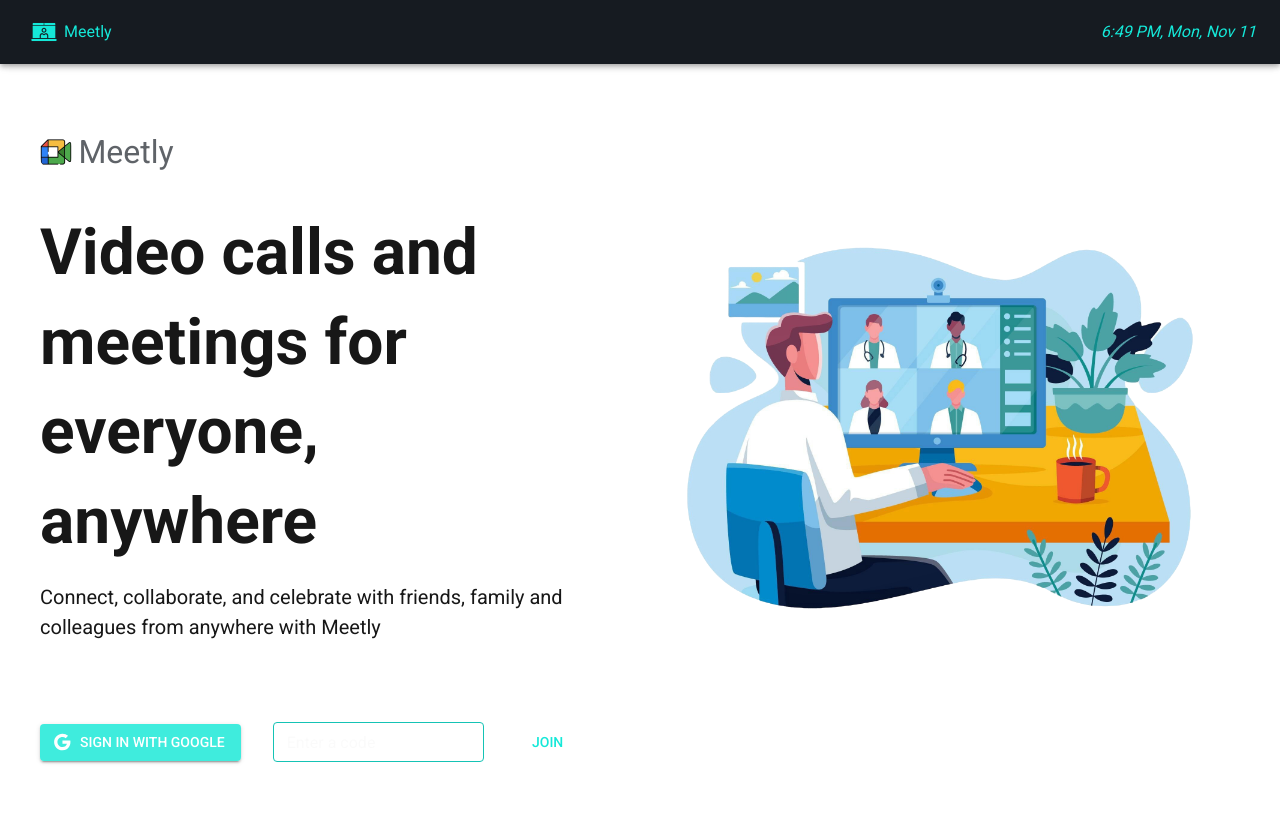
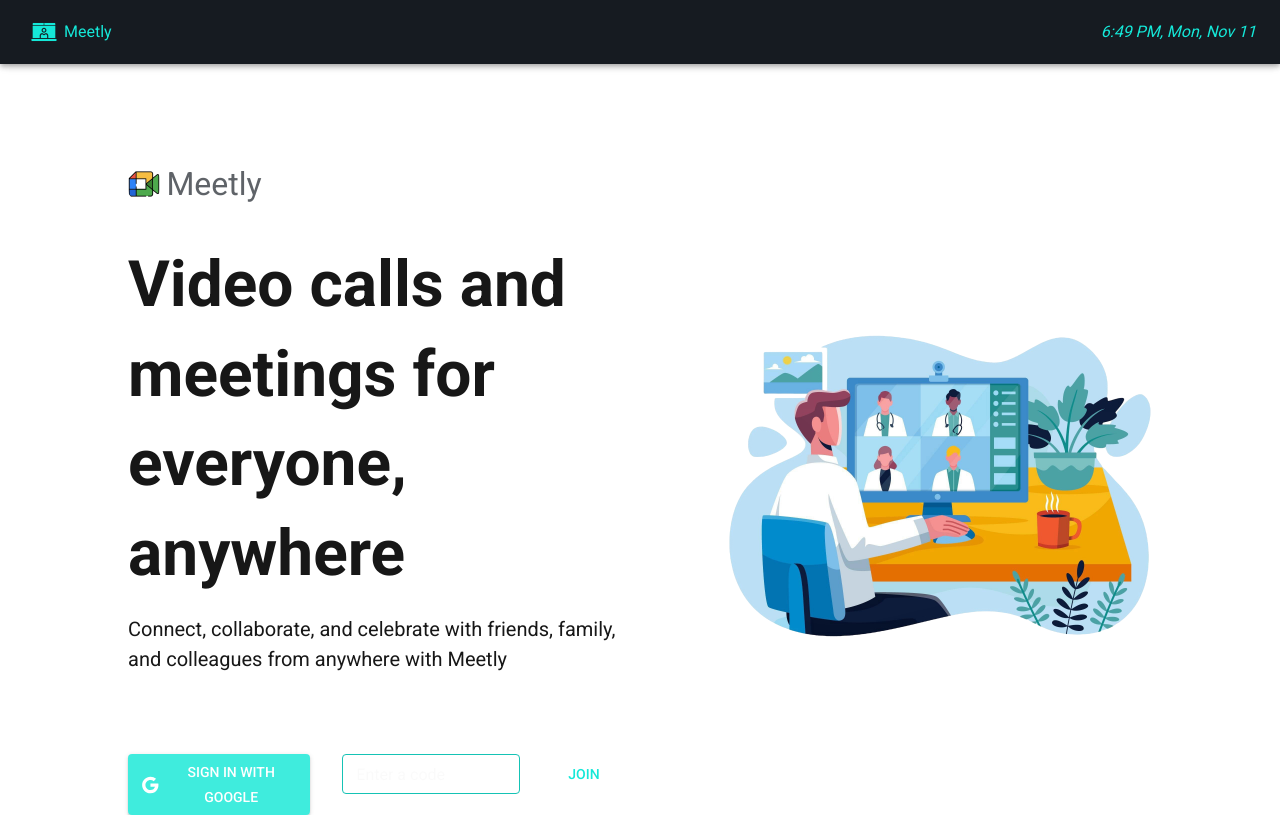
Before and after one commit to tundealabi/meetly-client, a Next.js app: page / in a window 1280 px wide. Built offline with nearby package versions, Linux system fonts and the light colour scheme; no server answers; what @mui/material-nextjs would draw is missing.

Commit message:
meetly ui

```diff
--- a/src/app/page.tsx
+++ b/src/app/page.tsx
@@ -1,4 +1,4 @@
-import { Box, Container, Stack, Typography } from '@mui/material';
+import { Box, Container, Grid, Stack, Typography } from '@mui/material';
 import Image from 'next/image';
 
 import {
@@ -14,37 +14,66 @@
   return (
     <Stack minHeight="100vh">
       <Header />
-      <Stack
+      <Grid
+        container
         component="main"
         flex={1}
-        justifyContent="space-between"
+        justifyContent="center"
+        alignItems="center"
         mt="4rem"
         mx="auto"
-        // sx={{
-        //   direction: { xs: 'column', md: 'row' }
-        //   // mx: { xs: 'none', md: 'auto' }
-        // }}
-        direction="row"
+        spacing={4}
+        sx={{
+          maxWidth: '1200px',
+          px: { xs: 2, md: 4 }
+        }}
       >
-        <Container sx={{ maxWidth: { xs: 'md', md: 'sm' } }}>
+        <Grid
+          item
+          xs={12}
+          md={6}
+          order={{ xs: 1, md: 2 }}
+          sx={{
+            display: 'flex',
+            justifyContent: 'center',
+            alignItems: 'center'
+          }}
+        >
+          <Box
+            width="100%"
+            maxWidth={500}
+            sx={{
+              px: { xs: 2, md: 0 }
+            }}
+          >
+            <Image
+              alt="hero-img"
+              height={600}
+              src="/image/meetly-vector.png"
+              style={{ borderRadius: 10, maxWidth: '100%', height: 'auto' }}
+              width={600}
+            />
+          </Box>
+        </Grid>
+
+        <Grid item xs={12} md={6} order={{ xs: 2, md: 1 }}>
+          <Container sx={{ maxWidth: '100%' }}>
             <Box
               mb={4}
               display="flex"
               gap="0.4rem"
               sx={{
-              justifyContent: { xs: 'center', md: 'left' },
+                justifyContent: { xs: 'center', md: 'flex-start' },
                 alignItems: 'center'
               }}
             >
               <Image
                 alt="logo"
                 height={32}
-              // src="/web-app-manifest-192x192.png"
                 src="/image/png/color-video.png"
                 style={{ borderRadius: 10 }}
                 width={32}
               />
-
               <Typography
                 component="h3"
                 sx={{ fontSize: { xs: '1.5rem', md: '2rem' } }}
@@ -57,7 +86,7 @@
               <Typography
                 component="h6"
                 sx={{
-                fontSize: { xs: '2.125rem', md: '4rem' },
+                  fontSize: { xs: '2.125rem', md: '3rem', lg: '4rem' },
                   mb: 2,
                   lineHeight: { xs: '1.2', md: '1.4' }
                 }}
@@ -66,39 +95,24 @@
                 Video calls and meetings for everyone, anywhere
               </Typography>
               <Typography sx={{ fontSize: { xs: '1rem', md: '1.25rem' } }}>
-              Connect, collaborate, and celebrate with friends, family and
+                Connect, collaborate, and celebrate with friends, family, and
                 colleagues from anywhere with Meetly
               </Typography>
             </Box>
             <Stack
               sx={{
-              alignItems: { xs: 'center', md: 'left' },
-              justifyContent: { xs: 'center', md: 'left' }
+                alignItems: { xs: 'center', md: 'flex-start' },
+                justifyContent: { xs: 'center', md: 'flex-start' }
               }}
-            direction={{ md: 'row' }}
+              direction={{ xs: 'column', md: 'row' }}
               gap={4}
             >
               {session ? <CreateMeeting /> : <SignInWithGoogle />}
               <JoinWithCode />
             </Stack>
           </Container>
-        <Container maxWidth="md">
-          <Box
-            width={600}
-            justifyContent="center"
-            alignItems="center"
-            sx={{ display: { xs: 'hide', md: 'flex' } }}
-          >
-            <Image
-              alt="hero-img"
-              height={600}
-              src="/image/meetly-vector.png"
-              style={{ borderRadius: 10 }}
-              width={600}
-            />
-          </Box>
-        </Container>
-      </Stack>
+        </Grid>
+      </Grid>
     </Stack>
   );
 }
```
Lines whose indentation alone changed are shown as unchanged.
